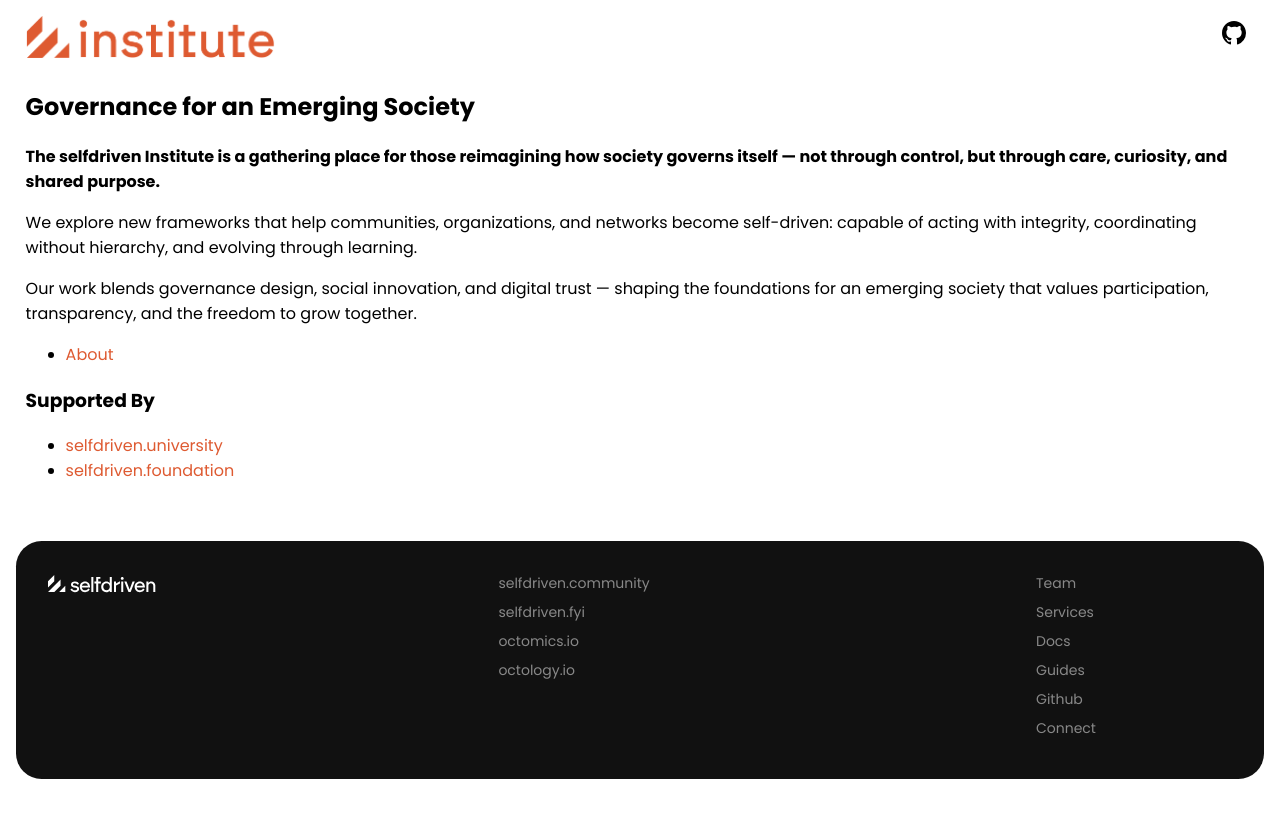
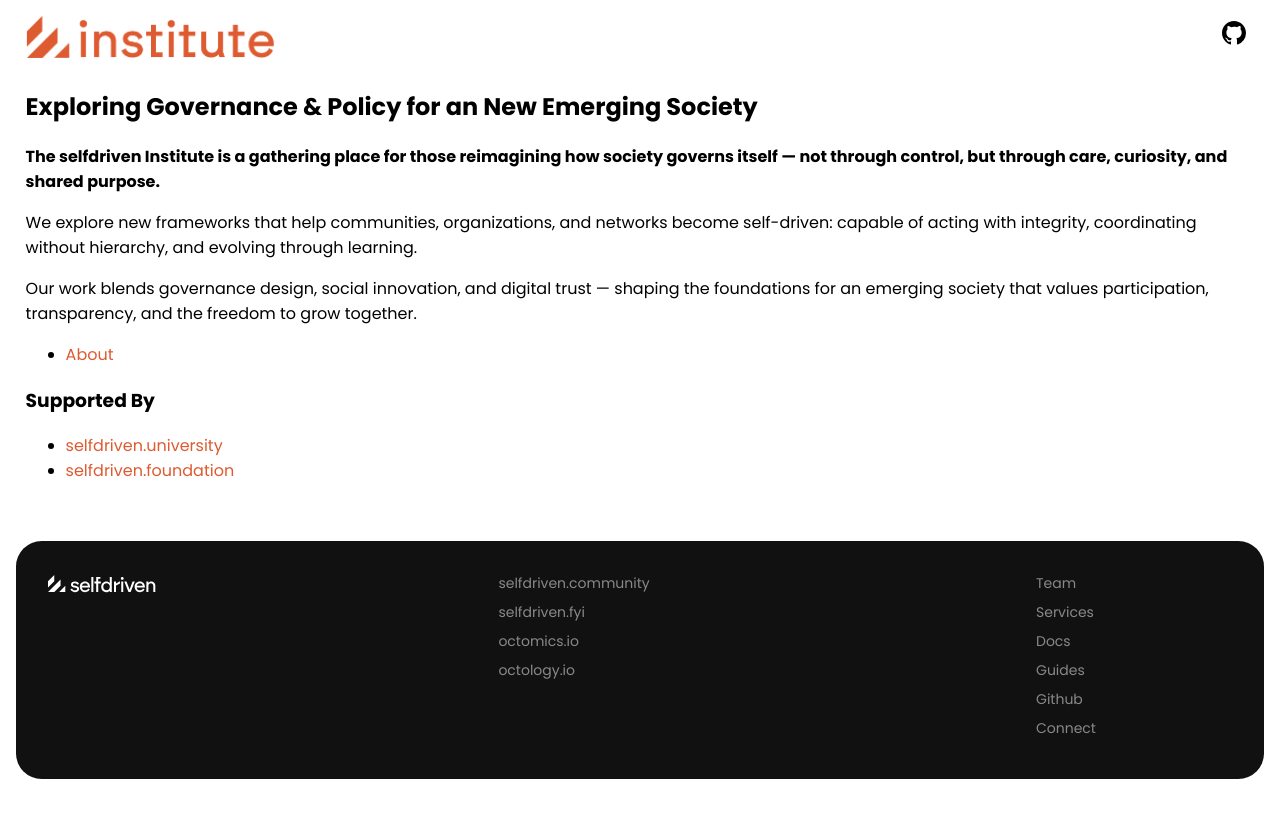
Before and after one commit to selfdriven-foundation/selfdriven-institute, a Jekyll site: the page built from docs/index.md, in a window 1280 px wide. Shown: the top 818 px of the page. Built offline with Jekyll 4.4.1, drawn with Linux system fonts in a browser that asks for light colours.

Commit message:
Update index.md

```diff
--- a/docs/index.md
+++ b/docs/index.md
@@ -3,7 +3,7 @@
 title: Home
 ---
 
-## Governance for an Emerging Society
+## Exploring Governance & Policy for an New Emerging Society
 
 **The selfdriven Institute is a gathering place for those reimagining how society governs itself — not through control, but through care, curiosity, and shared purpose.**
 
```
